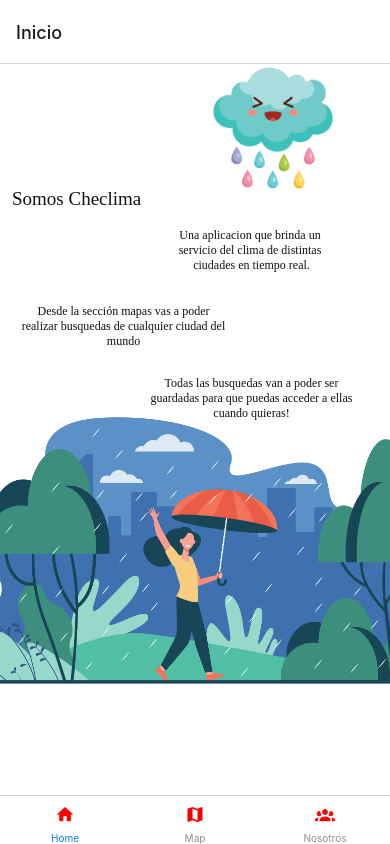
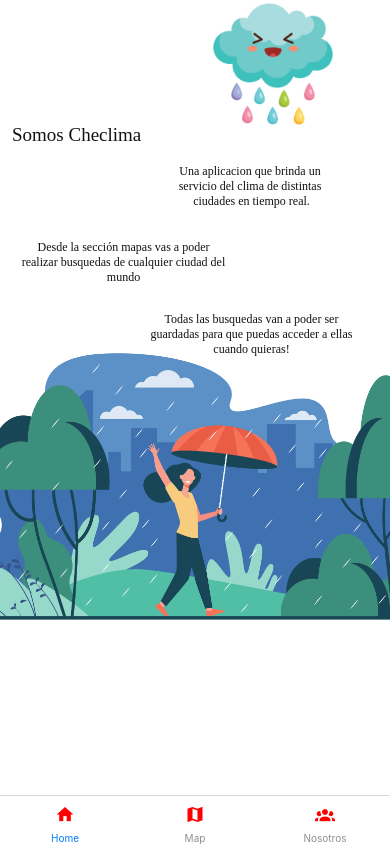
Before and after one commit to IBMGRUPO76/ProyectoClima, a React Native app: screen / in a window 390 px wide. Built offline with nearby package versions, Linux system fonts and the light colour scheme.

Commit message:
Header Adjustment

```diff
--- a/App.js
+++ b/App.js
@@ -4,12 +4,13 @@ import {createBottomTabNavigator} from '@react-navigation/bottom-tabs';
 import {Home, Mapa, AboutUs} from './src/screens/index.js';
 import MaterialCommunityIcons from 'react-native-vector-icons/MaterialCommunityIcons';
 
+
 const Tab = createBottomTabNavigator();
 
 export default function App() {
   return (
     <NavigationContainer>
-      <Tab.Navigator>
+      <Tab.Navigator screenOptions={{headerShown: false}}>
         <Tab.Screen
           options={{
             tabBarLabel: 'Home',
```
